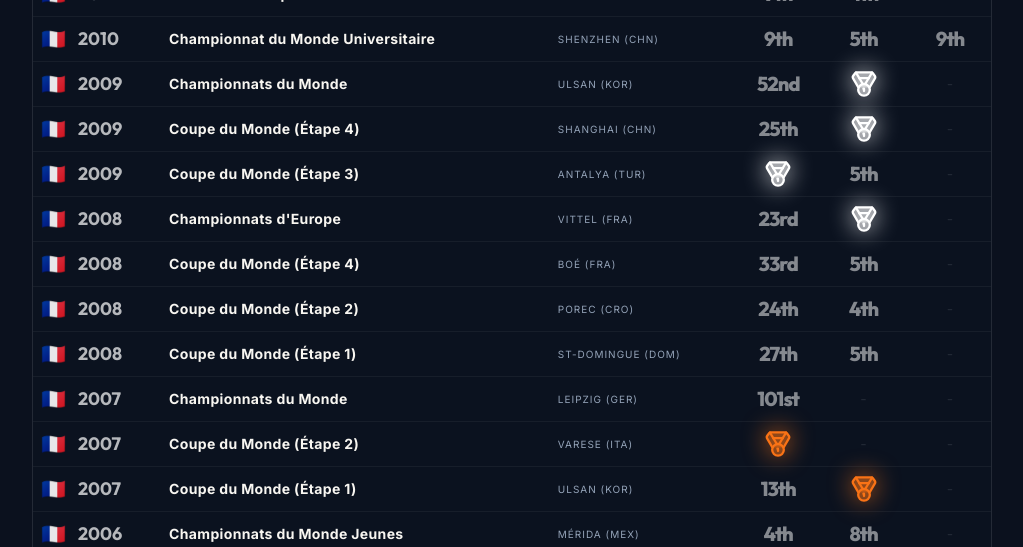
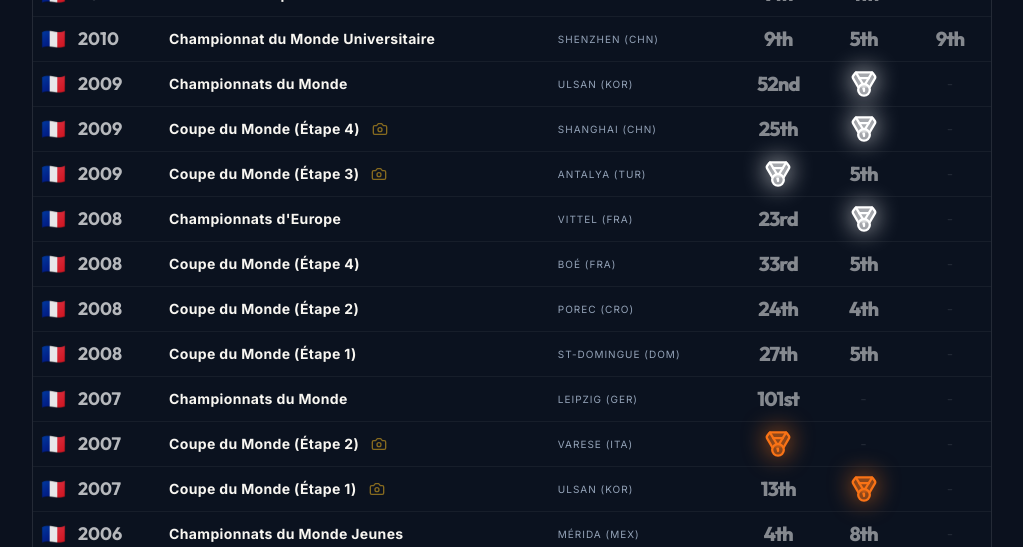
Before and after one commit to nc7hmwtkz4-dot/sg-335882f0-675b-4301-b1b4-dec62524d52d-1777717981, a Next.js app: page /palmares in a window 1280 px wide. Shown: the part 2360-2907 px from the top of the page, without its empty margins (128-1151 px from the left). Built offline with nearby package versions, Linux system fonts and the light colour scheme.

Commit message:
fix(palmarès): fix event key matching using correct year property

```diff
--- a/src/pages/palmares.tsx
+++ b/src/pages/palmares.tsx
@@ -88,20 +88,16 @@ export default function Palmares() {
     return <span className="font-heading font-extrabold text-lg md:text-xl tracking-tighter text-white/50">{rank}</span>;
   };
 
-  // Helper to find event photos by matching city and year from location
-  const getEventKey = (location: string): string | null => {
-    const year = location.match(/\d{4}/)?.[0];
-    if (!year) return null;
-
+  // Helper to find event photos by matching city and year
+  const getEventKey = (location: string, year: string): string | null => {
     // Extract city from location (format: "City (COUNTRY)")
     const city = location.split("(")[0].trim();
 
-    // Map location to event keys
+    // Map city + year to event keys
     if (city === "Varese" && year === "2007") return "Varese 2007";
     if (city === "Ulsan" && year === "2007") return "Ulsan 2007";
     if (city === "Shanghai" && year === "2009") return "Shanghai 2009";
     if (city === "Antalya" && year === "2009") return "Antalya 2009";
-    if (city === "Antalya" && year === "2012") return "Antalya 2012";
 
     return null;
   };
@@ -221,7 +217,7 @@ export default function Palmares() {
                 </TableHeader>
                 <TableBody>
                   {unifiedEvents.map((evt, idx) => {
-                    const eventKey = getEventKey(evt.location);
+                    const eventKey = getEventKey(evt.location, evt.year);
                     const hasPhotos = eventKey && eventPhotos[eventKey];
 
                     return (
```
